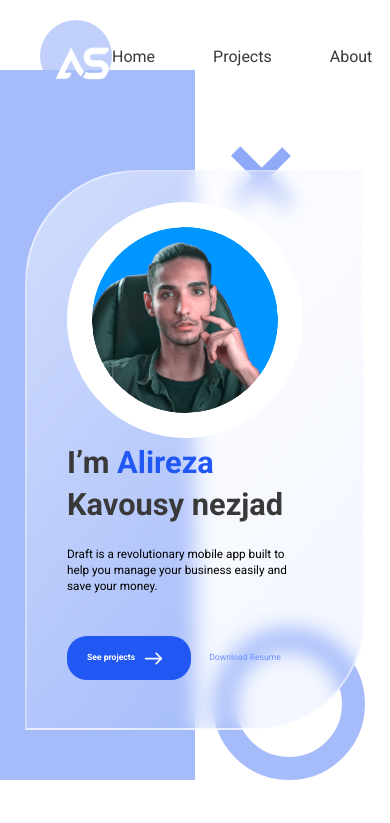
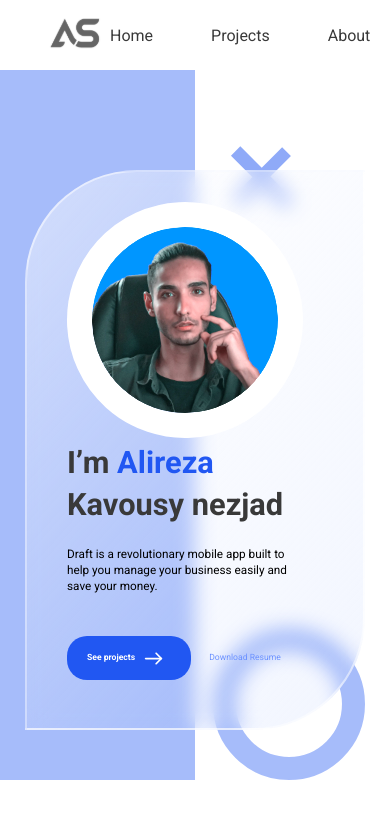
Before and after one commit to leonraz58/portfolio-styled2, a React app: page / in a window 390 px wide. Shown: the top 823 px of the page. Built offline with nearby package versions, Linux system fonts and the light colour scheme.

Commit message:
add Header tablet styles

```diff
--- a/src/layout/header/Header.tsx
+++ b/src/layout/header/Header.tsx
@@ -28,4 +28,8 @@ const StyledHeader = styled.header`
     right: 0;
     z-index: 99999;
 
+    @media ${({theme}) => theme.media.tablet} {
+        background-color: rgba(255,255,255,0.7);
+        padding: 0 40px;
+    }
 `
--- a/src/layout/header/logo/Logo.tsx
+++ b/src/layout/header/logo/Logo.tsx
@@ -1,6 +1,7 @@
 import React from "react";
 import styled from "styled-components";
 import logo from "../../../assets/images/header/logo.svg";
+import logo2 from "../../../assets/images/header/logo2.svg";
 
 export const Logo: React.FC = () => {
     return (
@@ -20,7 +21,12 @@ const StyledLogo = styled.div`
     background-color: rgba(166, 188, 250, 0.7);
 
     @media ${({theme}) => theme.media.tablet} {
-        width: 72px;
-        height: 72px;
+        width: 70px;
+        height: 70px;
+        background-image: url(${logo2});
+        background-color: transparent;
+        background-position: unset;
+
+
     }
 `
```
Also changed, not shown: src/assets/images/header/logo2.svg (added).
